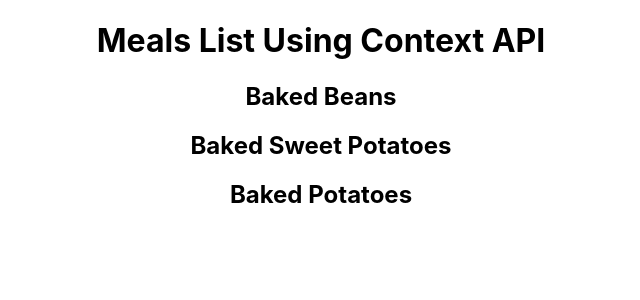
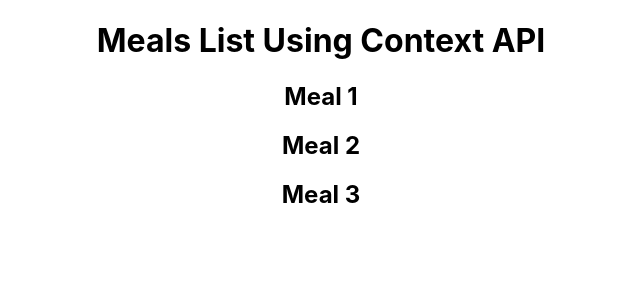
Before and after one commit to samsMay2001/State-Management, a React (Create React App) app: page / in a window 1280 px wide. Shown: the top 300 px of the page, without its empty margins (319-959 px from the left). Built offline with nearby package versions, Linux system fonts and the light colour scheme.

Commit message:
demonstating why normal functions can't be used to manage state

```diff
--- a/src/App.js
+++ b/src/App.js
@@ -6,9 +6,10 @@ import MealsProvider from './components/MealsProvider';
 function App() {
   return (
     <div className="App">
-      <MealsProvider>
+      {/* No need to wrap in MealsList in MealsProvider if you're just using normal functions check (MealList.js) and (Test.js) */}
+      {/* <MealsProvider> */}
         <MealsList/>
-      </MealsProvider>
+      {/* </MealsProvider> */}
     </div>
   );
 }
--- a/src/components/MealsList.js
+++ b/src/components/MealsList.js
@@ -1,12 +1,17 @@
 import { useMealsListContext } from "./MealsProvider"
+import test from "./Test";
 
 const MealsList = () => {
-    const {meals} = useMealsListContext(); // it's like subscribing to a service in angular
-
+    // const {meals} = useMealsListContext(); // it's like subscribing to a service in angular
+    let mealTest = test();
     return (
         <div>
+            {/* using a normal function called (test()) to get meals will work also */}
             <h1>Meals List Using Context API</h1>
-            {meals && meals.map((meal, index)=> ( // map is like ngFor in angular
+            {/* {meals && meals.map((meal, index)=> ( // map is like ngFor in angular
+                <h2 key={index}>{meal}</h2>
+            ))} */}
+            {mealTest.map((meal, index)=> ( //
                 <h2 key={index}>{meal}</h2>
             ))}
         </div>
--- /dev/null
+++ b/src/components/Test.js
@@ -0,0 +1,14 @@
+import React from "react";
+
+function test(){
+    // this code throws an error because you use (React.useState()) in a function that is neither a React Component or a custom react hook
+    const todayMeals = [
+        'Meal 1',
+        'Meal 2',
+        'Meal 3',
+    ]
+    const [meals, setMealList] = React.useState(todayMeals)
+    return meals
+}
+
+export default test;
```
